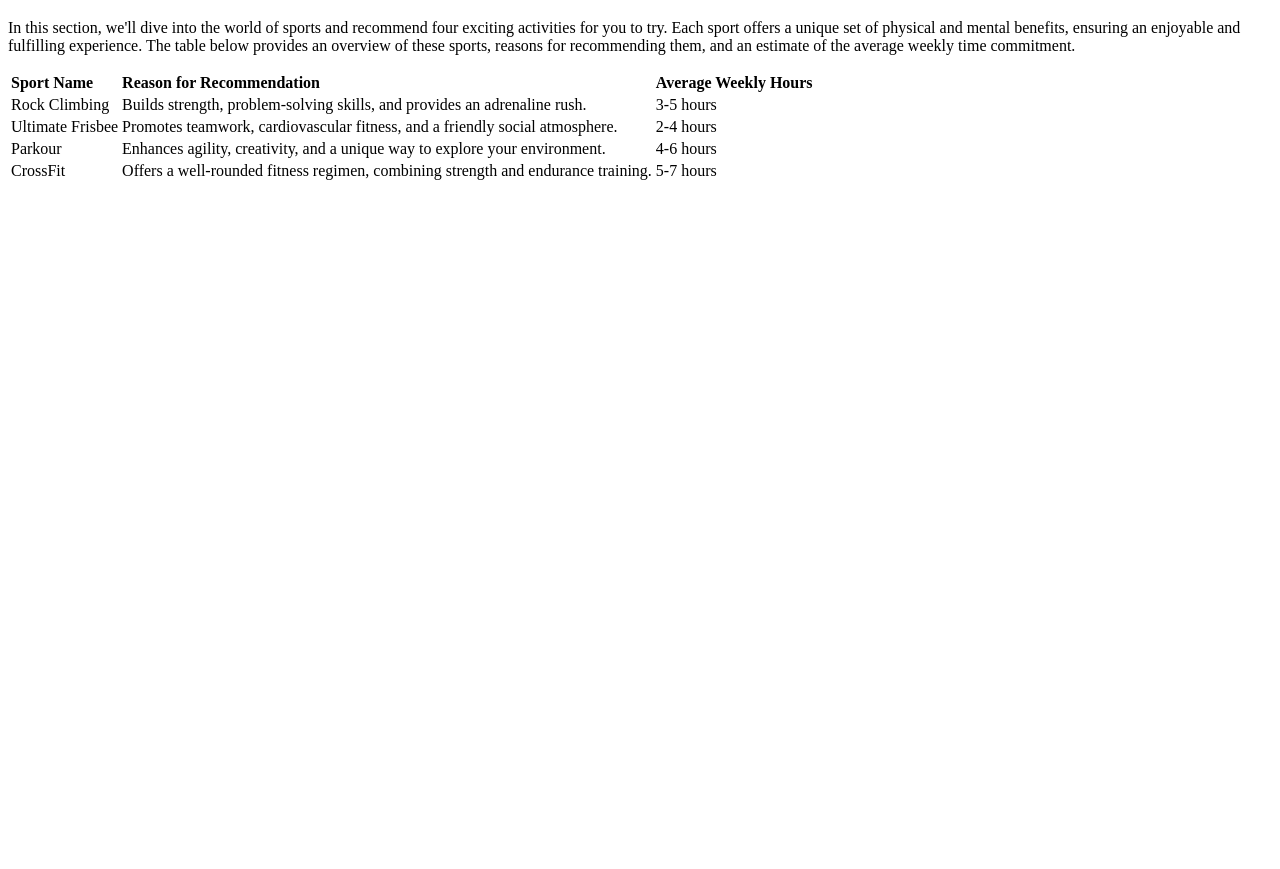
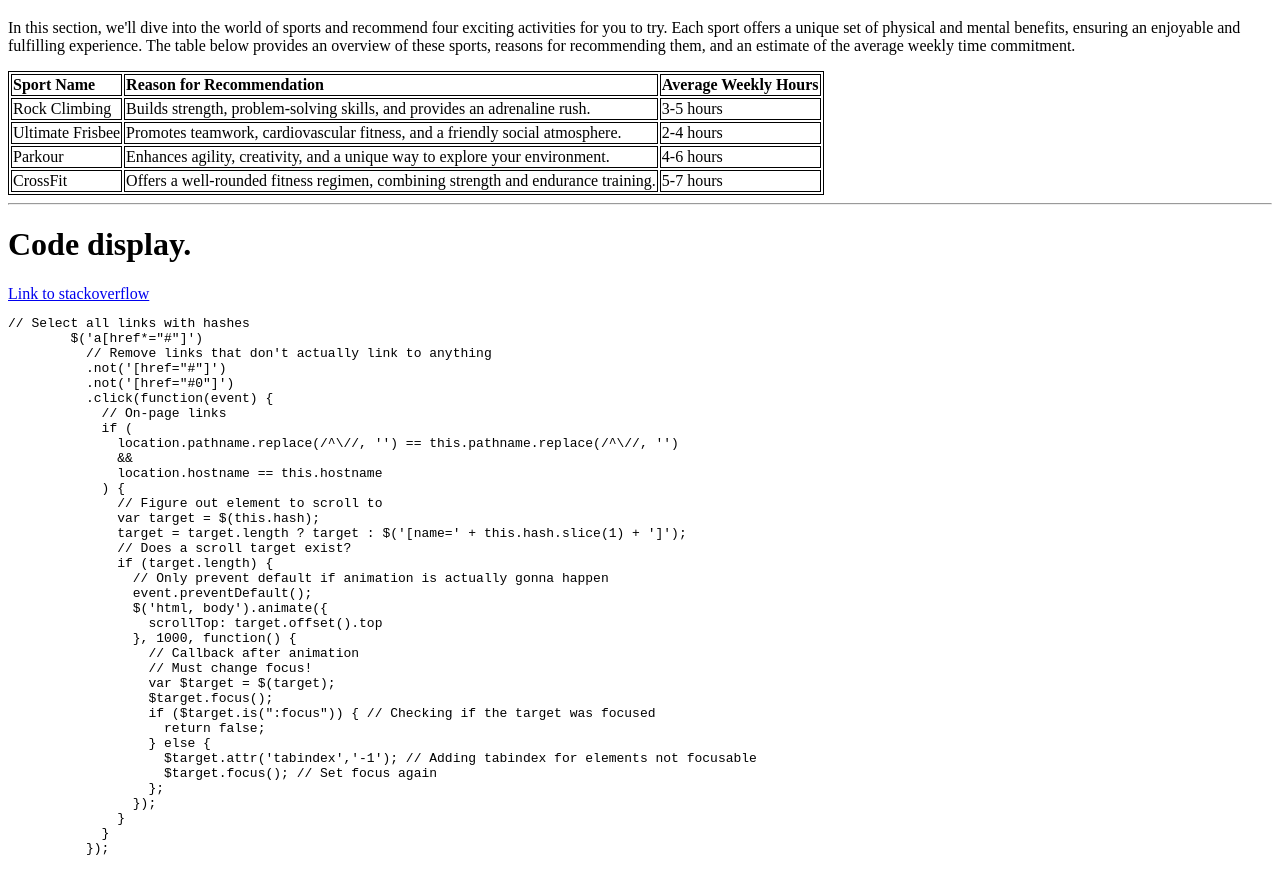
Before and after one commit to 44-563-WebApps-F23/44563-webapps-f23-assignment3-Udaykir02, a plain HTML site: page mystats.html in a window 1280 px wide. Shown: the part 695-1564 px from the top of the page. Before the commit the page ends 886 px from the top, so only its background shows below. Drawn offline with Linux system fonts and the light colour scheme.

Commit message:
Final Html.

```diff
--- a/mystats.html
+++ b/mystats.html
@@ -1,6 +1,7 @@
 <!DOCTYPE html>
 <html lang="en">
 <head>
+    <style>table, th, td {border:1px solid black;}</style>
     <meta charset="UTF-8">
     <meta name="viewport" content="width=device-width, initial-scale=1.0">
     <title>Document</title>
@@ -19,6 +20,7 @@
     <p> In this section, we'll dive into the world of sports and recommend four exciting activities for you to try. Each sport offers a unique set of physical and mental benefits, ensuring an enjoyable and fulfilling experience. The table below provides an overview of these sports, reasons for recommending them, and an estimate of the average weekly time commitment.</p>
 
     <table>
+        <tbody>
             <tr>
                 <td><b>Sport Name</b></td>
                 <td><b>Reason for Recommendation</b></td>
@@ -49,7 +51,54 @@
                 <td>Offers a well-rounded fitness regimen, combining strength and endurance training.</td>
                 <td>5-7 hours</td>
             </tr>
+        </tbody>
+
+
 
     </table>
+
+    <hr>
+
+    <h1>Code display.</h1>
+
+    <a href="https://stackoverflow.com/questions/52593013/jquery-scrollto-behavior-highlighting-element">Link to stackoverflow</a>
+
+
+    <pre>// Select all links with hashes
+        $('a[href*="#"]')
+          // Remove links that don't actually link to anything
+          .not('[href="#"]')
+          .not('[href="#0"]')
+          .click(function(event) {
+            // On-page links
+            if (
+              location.pathname.replace(/^\//, '') == this.pathname.replace(/^\//, '')
+              &&
+              location.hostname == this.hostname
+            ) {
+              // Figure out element to scroll to
+              var target = $(this.hash);
+              target = target.length ? target : $('[name=' + this.hash.slice(1) + ']');
+              // Does a scroll target exist?
+              if (target.length) {
+                // Only prevent default if animation is actually gonna happen
+                event.preventDefault();
+                $('html, body').animate({
+                  scrollTop: target.offset().top
+                }, 1000, function() {
+                  // Callback after animation
+                  // Must change focus!
+                  var $target = $(target);
+                  $target.focus();
+                  if ($target.is(":focus")) { // Checking if the target was focused
+                    return false;
+                  } else {
+                    $target.attr('tabindex','-1'); // Adding tabindex for elements not focusable
+                    $target.focus(); // Set focus again
+                  };
+                });
+              }
+            }
+          });</pre>
 </body>
 </html>
```
Also changed, not shown: bonus.html (added, +13 -0 lines), index.html (+2 -0 lines), 1 other file. Lines whose indentation alone changed are shown as unchanged.
